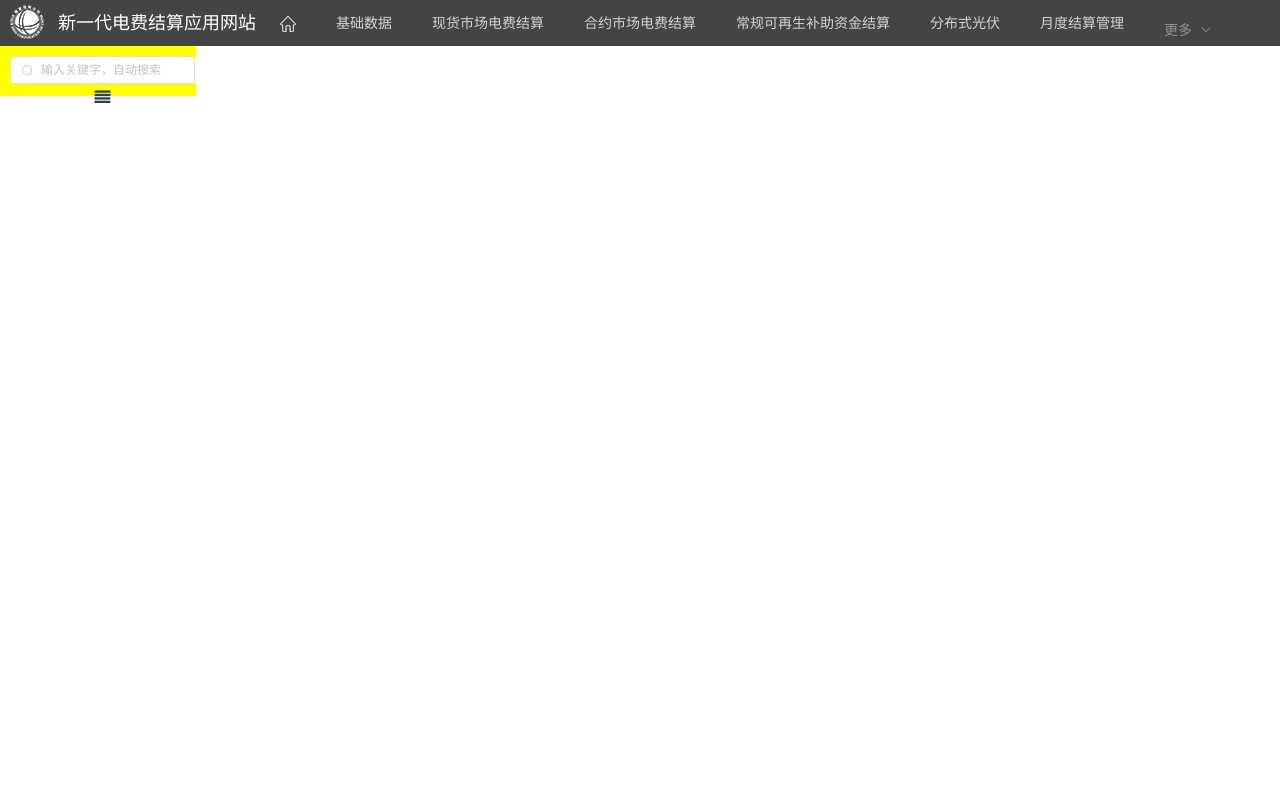
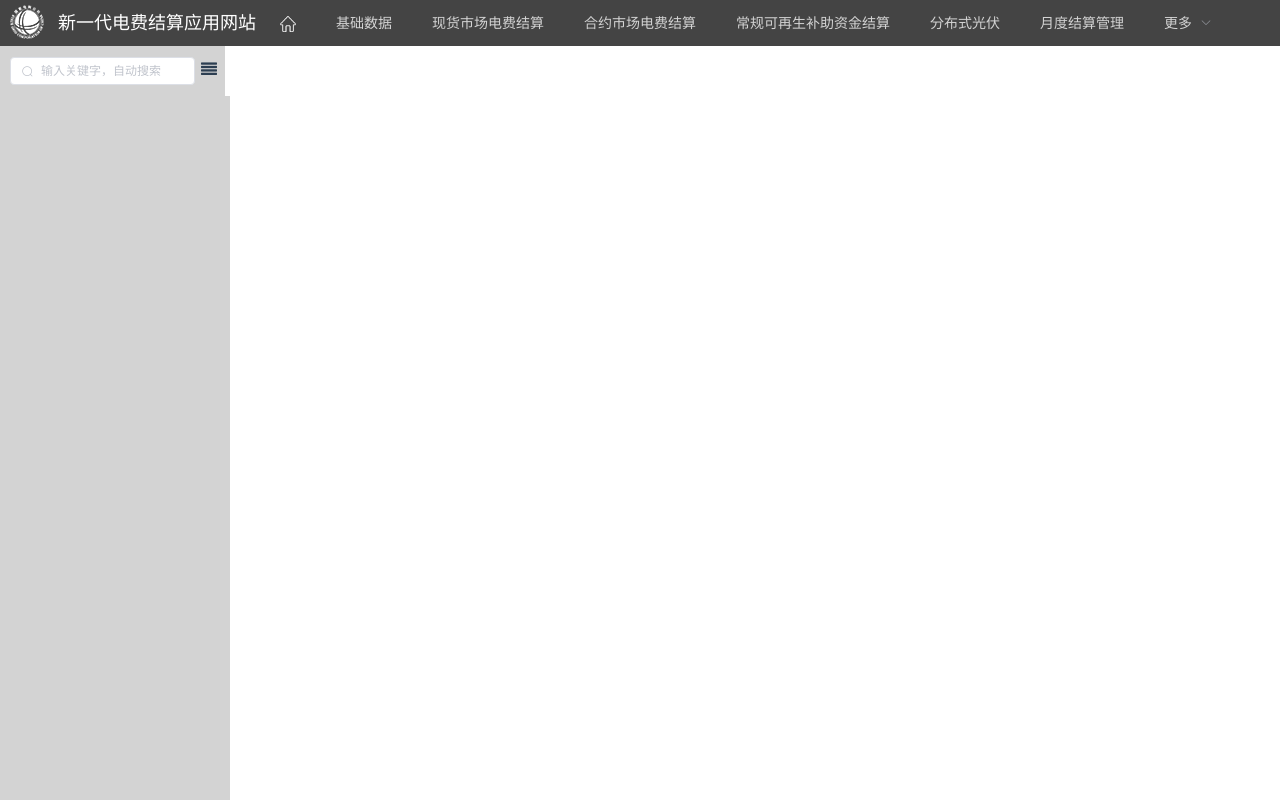
Before and after one commit to Abby-zhao/vue-jimiyar, a Vue app: page /#/dashboard in a window 1280 px wide. Built offline with nearby package versions, Linux system fonts and the light colour scheme.

Commit message:
左侧菜单栏整体样式

```diff
--- a/src/components/common/Home.vue
+++ b/src/components/common/Home.vue
@@ -12,11 +12,11 @@
                 </div>
             </div>
         </el-col>
-        <el-col :span="24" class="main">
-            <aside class="menu-collapsed">
-                <div class="menu-search-tool">
+        <el-col :span="24" :class="collapsed?'main full':'main'">
+            <aside :class="collapsed?'menu-collapsed':'menu-expanded'">
+                <div :class="collapsed?'menu-search-tool no':'menu-search-tool'">
                     <el-input size="mini" type="text" placeholder="输入关键字，自动搜索" prefix-icon="el-icon-search"></el-input>
-                    <div class="tools">
+                    <div class="tools"  @click.prevent="collapse">
                         <i class="fa fa-align-justify"></i>
                     </div>
                 </div>
@@ -27,19 +27,38 @@
 </div>
 </template>
 <script>
+import bus from '../common/bus'
 import topmenu from './topmenu.vue'
 import vSidebar from './Sidebar.vue'
+let _this=null
 export default {
     data(){
        return {
            logoName:"新一代电费结算应用网站", //头部logo后面的文字,
-           collpased:true,
+           collapsed:true,
        }
     },
     components:{
         topmenu,//头部的右边
         vSidebar //左侧菜单
-    }
+    },
+    created:function(){
+        _this=this
+        bus.$on('collapaseOpen',v=>{
+            if(_this.collapsed){
+                _this.collapse()
+            }
+        })
+    },
+    // 折叠导航栏
+    collapse: function () {
+      this.collapsed = !this.collapsed
+      bus.$emit('collapse', this.collapsed)
+      setTimeout(function () {
+        e.initEvent('resize', true, true)
+        window.dispatchEvent(e)
+      }, 500)
+    },
 }
 </script>
 <style>
@@ -95,9 +114,9 @@ export default {
         display: inline-block;
     }
     .container .main .menu-search-tool{
-        padding:10px 0 10px 10px;
+        padding:10px 2px 10px 10px;
         height:30px;
-        background:#ff0;
+        background:lightgray;
     }
     .container .main .menu-search-tool .tools {
         width: 28px;
--- a/src/components/common/Sidebar.vue
+++ b/src/components/common/Sidebar.vue
@@ -104,5 +104,27 @@ export default {
 }
 </script>
 <style scoped>
-
+    .sidebar{
+        display:block;
+        position: absolute;
+        left:0;
+        top:50px;
+        bottom:0;
+        overflow-y:scroll;
+        width:240px;
+    }
+    .sidebar::-webkit-scrollbar{
+        width: 0;
+    }
+    .sidebar-el-menu:not(.el-menu--collapse){
+        width: 250px;
+    }
+    .sidebar > ul {
+        height:100%;
+    }
+    .sidebar .el-menu--collapse{
+        width: 250px;
+        background:lightgray;
+        padding:0;
+    }
 </style>
--- a/src/components/common/topmenu.vue
+++ b/src/components/common/topmenu.vue
@@ -51,6 +51,7 @@ export default {
       this.$router.push({path: '/'})
     },
     jumpBasic () {
+      console.log(this.items)
       sessionStorage.setItem('menus', JSON.stringify(this.items.basic))
       bus.$emit('passBasic', this.items.basic)
       bus.$emit('collapseOpen', true)
@@ -164,7 +165,7 @@ export default {
          background-color:#666;
      }
 </style>
-<style > <!--写第二个style是因为el-submenu的样式不生效-->
+<style >
     .topmenu .el-menu--horizontal>.el-submenu .el-submenu__title{
         height:46px;
         line-height:46px;
--- a/src/components/sub/Confirm.vue
+++ b/src/components/sub/Confirm.vue
@@ -10,7 +10,7 @@ export default {
     props:["text"],//父组件向子组件传的值   //父组件传给子组件的值用props接收
     data(){
         return{
-            msg:123
+            msg:234
         }
     },
     methods:{
```
